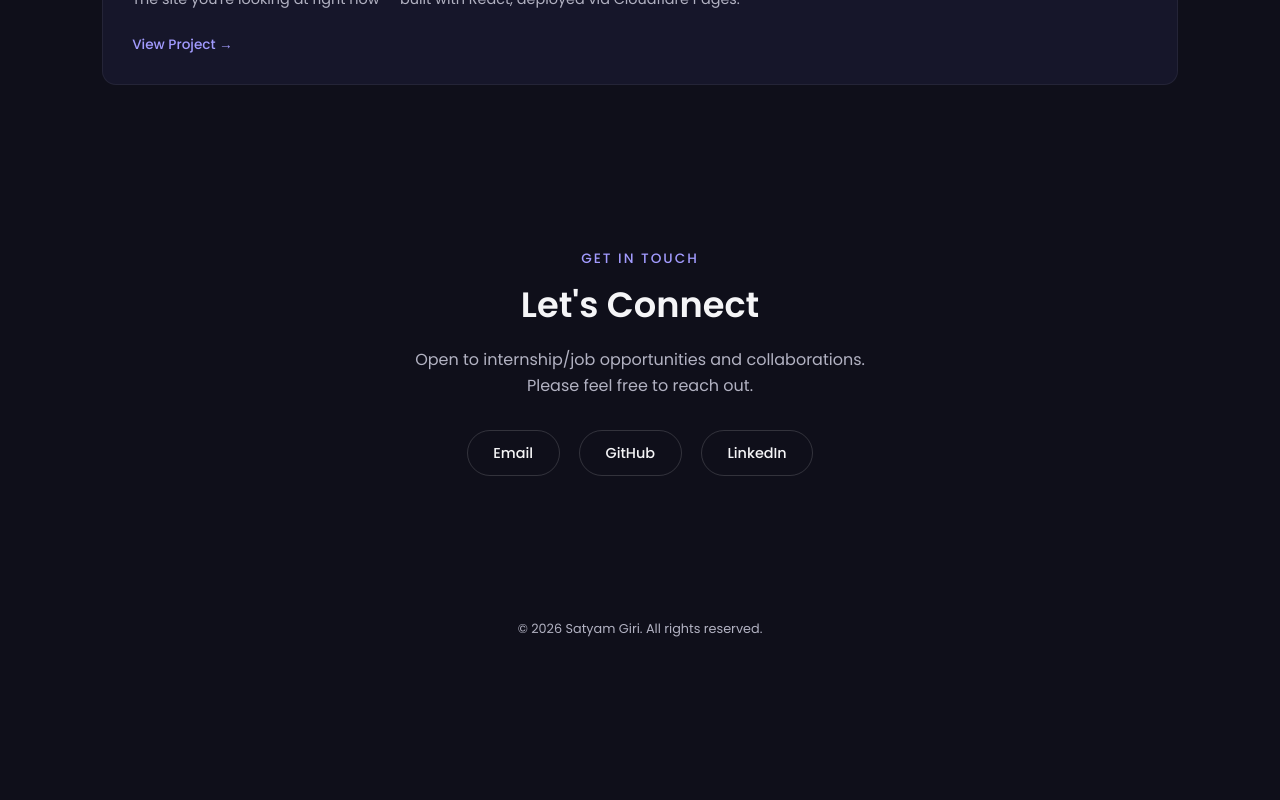
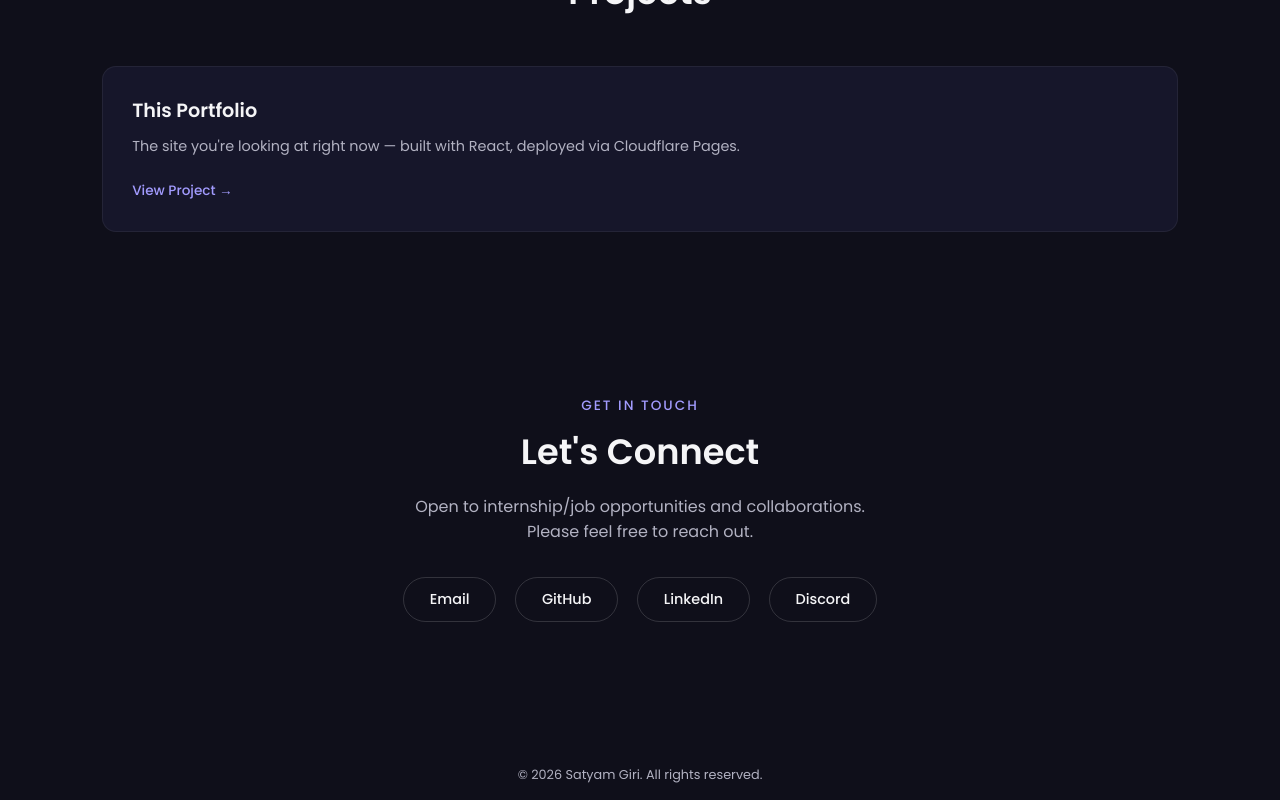
Before and after one commit to satyamgiri9846-cmyk/my-portfolio, a React (Vite) app: page / in a window 1280 px wide. Shown: the part 1963-2763 px from the top of the page. Before the commit the page ends 2617 px from the top, so only its background shows below. Built offline with nearby package versions, Linux system fonts and the light colour scheme.

Commit message:
Add Discord contact link

```diff
--- a/src/components/Contact.jsx
+++ b/src/components/Contact.jsx
@@ -12,8 +12,9 @@ function Contact() {
         </p>
         <div className="contact-links">
           <a href="mailto:satyamgiri9846@gmail.com">Email</a>
-          <a href="https://github.com/satyamgiri9846" target="_blank" rel="noreferrer">GitHub</a>
+          <a href="https://github.com/satyamgiri9846-cmyk" target="_blank" rel="noreferrer">GitHub</a>
           <a href="https://linkedin.com/in/satyam-giri-899856207" target="_blank" rel="noreferrer">LinkedIn</a>
+          <a href="https://discord.com/users/_satyam010" target="_blank" rel="noreferrer">Discord</a>
         </div>
       </section>
       <p className="footer-note">© {new Date().getFullYear()} Satyam Giri. All rights reserved.</p>
--- a/src/components/TechStack.jsx
+++ b/src/components/TechStack.jsx
@@ -7,7 +7,7 @@ function TechStack() {
     { name: "JavaScript", icon: "⚡" },
     { name: "React", icon: "⚛️" },
     { name: "Git & GitHub", icon: "🔧" },
-
+    { name: "Discord", icon: "💬" }
   ];
 
   return (
```
